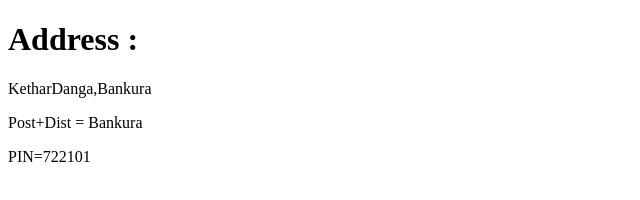
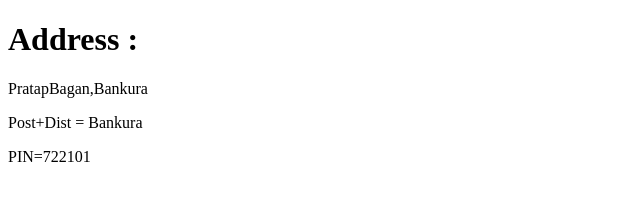
Before and after one commit to SougataShit/My_Resume, a plain HTML site: page Address.html in a window 1280 px wide. Shown: the full height of the page, 0-640 px from the left. Drawn offline with Linux system fonts and the light colour scheme.

Commit message:
My_First_Commit

```diff
--- a/Address.html
+++ b/Address.html
@@ -8,7 +8,7 @@
 </head>
 <body>
     <h1>Address :</h1>
-    <p>KetharDanga,Bankura</p>
+    <p>PratapBagan,Bankura</p>
     <p>Post+Dist = Bankura</p>
     <p>PIN=722101</p>
 </body>
```
